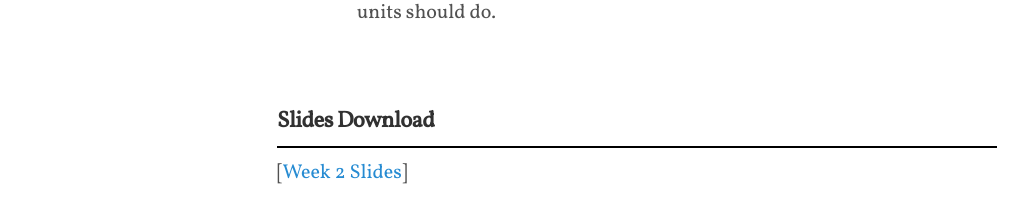
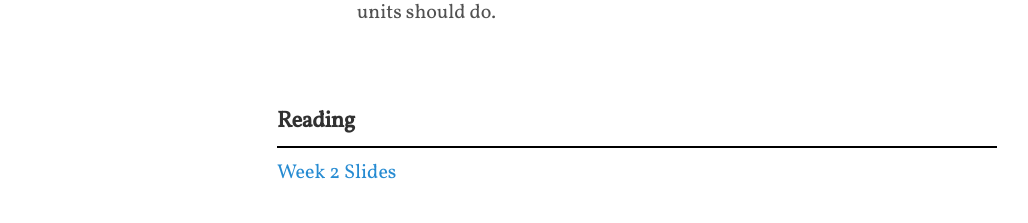
Before and after one commit to shevapato2008/myBlog, a Jekyll site: the page built from algorithms/machinelearning/nnml/week2.md, in a window 1280 px wide and 900 px high, scrolled down 7588 px. Shown: the part 642-865 px from the top of the window, without its empty margins (3-1031 px from the left). Built offline with Jekyll 4.4.1, drawn with Linux system fonts in a browser that asks for light colours; some web fonts are replaced; formulas are drawn with MathJax 3; comment, search, counter and statistics services are not loaded.

Commit message:
Updated format.

```diff
--- a/algorithms/machinelearning/nnml/week2.md
+++ b/algorithms/machinelearning/nnml/week2.md
@@ -182,8 +182,8 @@ $$
 
 <br>
 
-### Slides Download
+### Reading
 ---
-[[Week 2 Slides]({{site.baseurl}}/algorithms/machinelearning/nnml/Week2.pdf "Week 2 - The Perceptron learning procedure")]
+[Week 2 Slides]({{site.baseurl}}/algorithms/machinelearning/nnml/Week2.pdf "Week 2 - The Perceptron learning procedure")
 
 <br>
```
